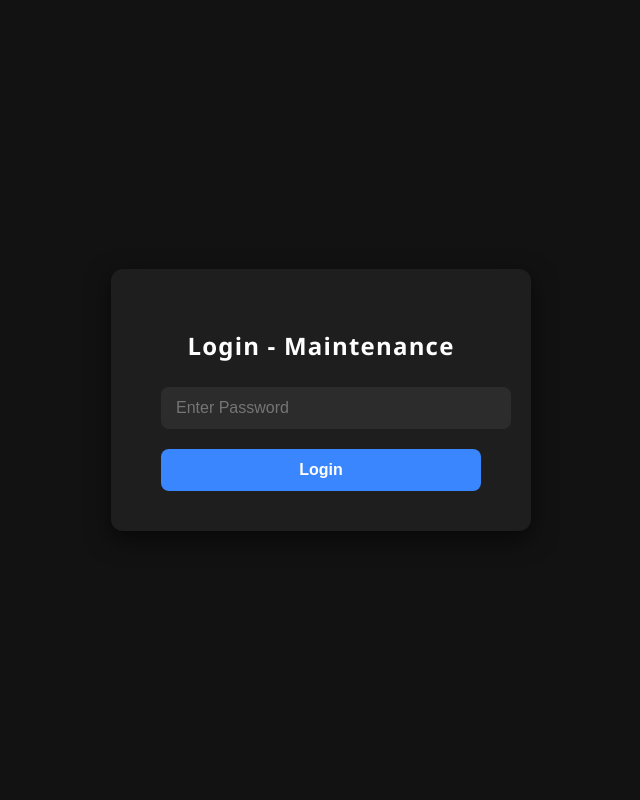
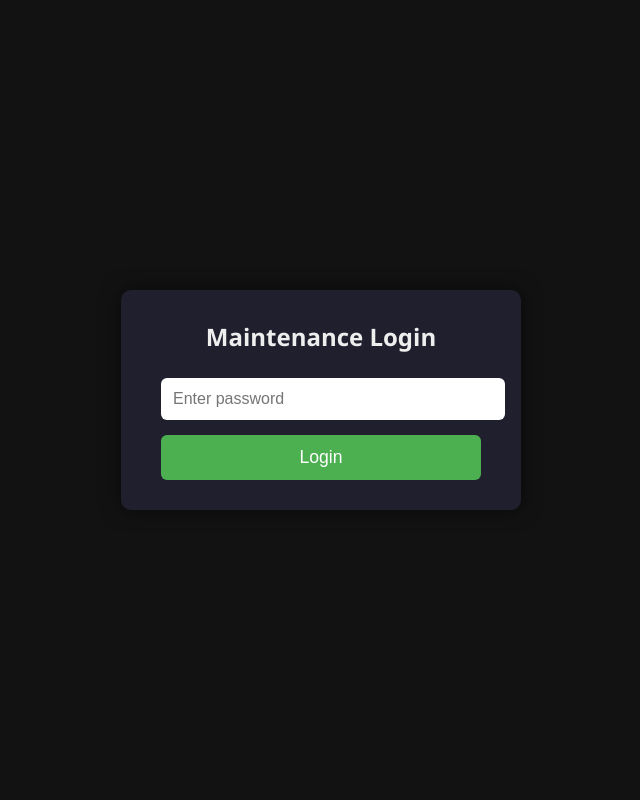
Before and after one commit to iqfadi0/IPS-DOMINO, a Flask app: page / in a window 1280 px wide. Shown: the whole page, without its empty margins (319-959 px from the left). Run offline with Flask 3, Linux system fonts and the light colour scheme.

Commit message:
Update index.html

```diff
--- a/templates/index.html
+++ b/templates/index.html
@@ -7,7 +7,7 @@
   <style>
     body {
       background: #121212;
-      color: #fff;
+      color: #eee;
       font-family: 'Segoe UI', Tahoma, Geneva, Verdana, sans-serif;
       display: flex;
       justify-content: center;
@@ -15,64 +15,54 @@
       height: 100vh;
       margin: 0;
     }
-    .login-container {
-      background: #1e1e1e;
-      padding: 40px 50px;
-      border-radius: 12px;
-      box-shadow: 0 8px 24px rgba(0,0,0,0.6);
+    .login-box {
+      background: #1f1f2e;
+      padding: 30px 40px;
+      border-radius: 10px;
+      box-shadow: 0 0 20px #0008;
       width: 320px;
       text-align: center;
     }
-    h2 {
-      margin-bottom: 25px;
-      font-weight: 700;
-      letter-spacing: 1.2px;
-    }
     input[type="password"] {
       width: 100%;
-      padding: 12px 15px;
-      margin-bottom: 20px;
+      padding: 12px;
+      margin: 15px 0;
+      border-radius: 6px;
       border: none;
-      border-radius: 8px;
       font-size: 1em;
-      background: #2c2c2c;
-      color: #fff;
-      outline: none;
-      transition: background 0.3s ease;
-    }
-    input[type="password"]:focus {
-      background: #3a3a3a;
     }
     button {
       width: 100%;
-      padding: 12px 0;
-      background: #3a86ff;
+      padding: 12px;
+      border-radius: 6px;
       border: none;
-      border-radius: 8px;
+      background-color: #4caf50;
       color: white;
-      font-size: 1em;
-      font-weight: 700;
+      font-size: 1.1em;
       cursor: pointer;
-      transition: background 0.3s ease;
+      transition: background-color 0.3s ease;
     }
     button:hover {
-      background: #265ebf;
+      background-color: #45a049;
     }
     .error {
       color: #ff4b5c;
-      margin-bottom: 15px;
+      margin-bottom: 10px;
       font-weight: 600;
+    }
+    h2 {
+      margin: 0 0 10px;
     }
   </style>
 </head>
 <body>
-  <div class="login-container">
-    <h2>Login - Maintenance</h2>
+  <div class="login-box">
+    <h2>Maintenance Login</h2>
     {% if error %}
       <div class="error">{{ error }}</div>
     {% endif %}
     <form method="POST" action="/login">
-      <input type="password" name="password" placeholder="Enter Password" required />
+      <input type="password" name="password" placeholder="Enter password" required />
       <button type="submit">Login</button>
     </form>
   </div>
```
